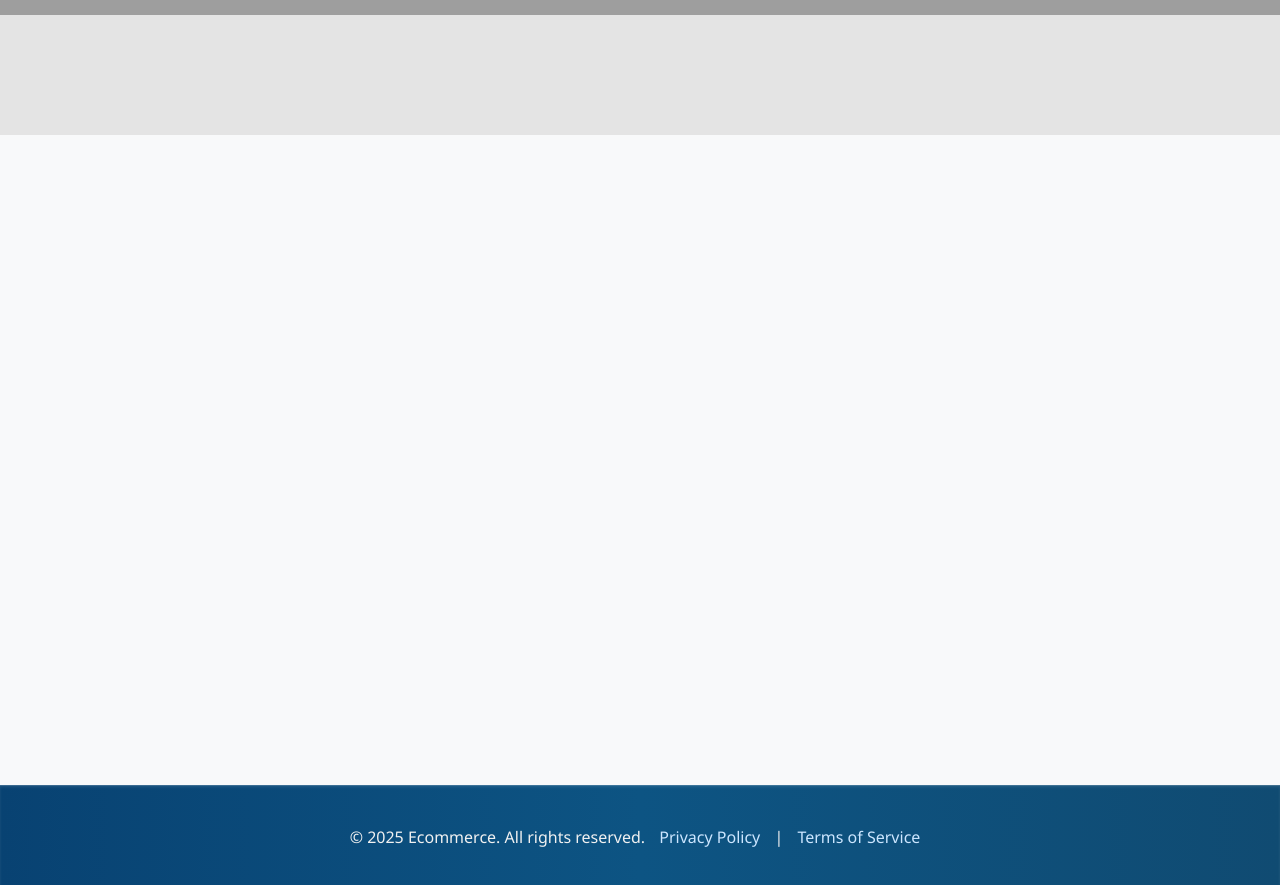
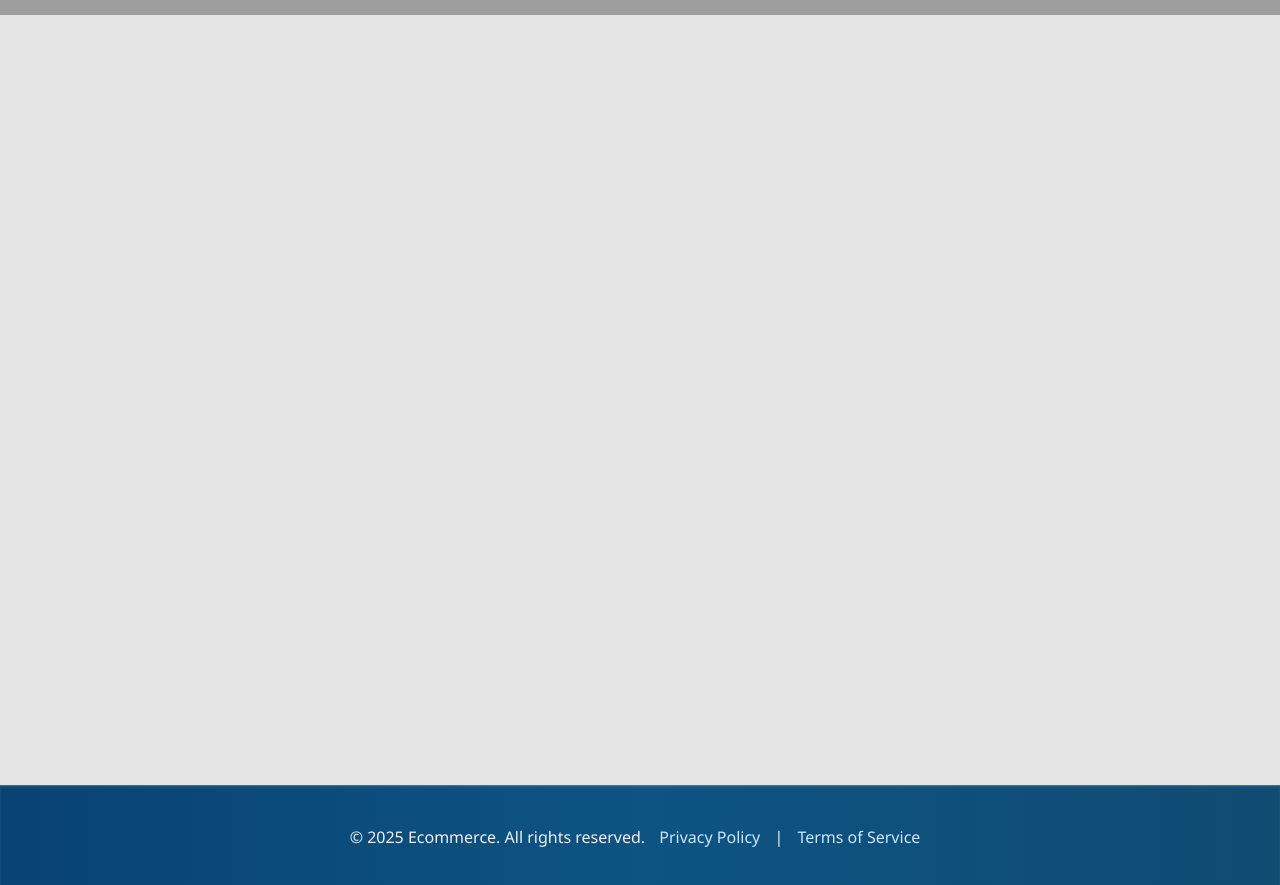
Before and after one commit to Kholy191/eCommerce-Application, a plain HTML site: page index.html in a window 1280 px wide. Shown: the part 880-1765 px from the top of the page. Drawn offline with nearby package versions, Linux system fonts and the light colour scheme; no server answers; grey boxes are pictures that could not be loaded.

Commit message:
Color Editing

```diff
--- a/Styles/index.css
+++ b/Styles/index.css
@@ -174,7 +174,7 @@ main {
   grid-template-columns: repeat(auto-fill, minmax(250px, 1fr));
   gap: 30px;
   padding: 80px;
-  background-color: #f8f9fa;
+  background-color: #e4e4e4;
   min-height: 650px;
 }
 
```
